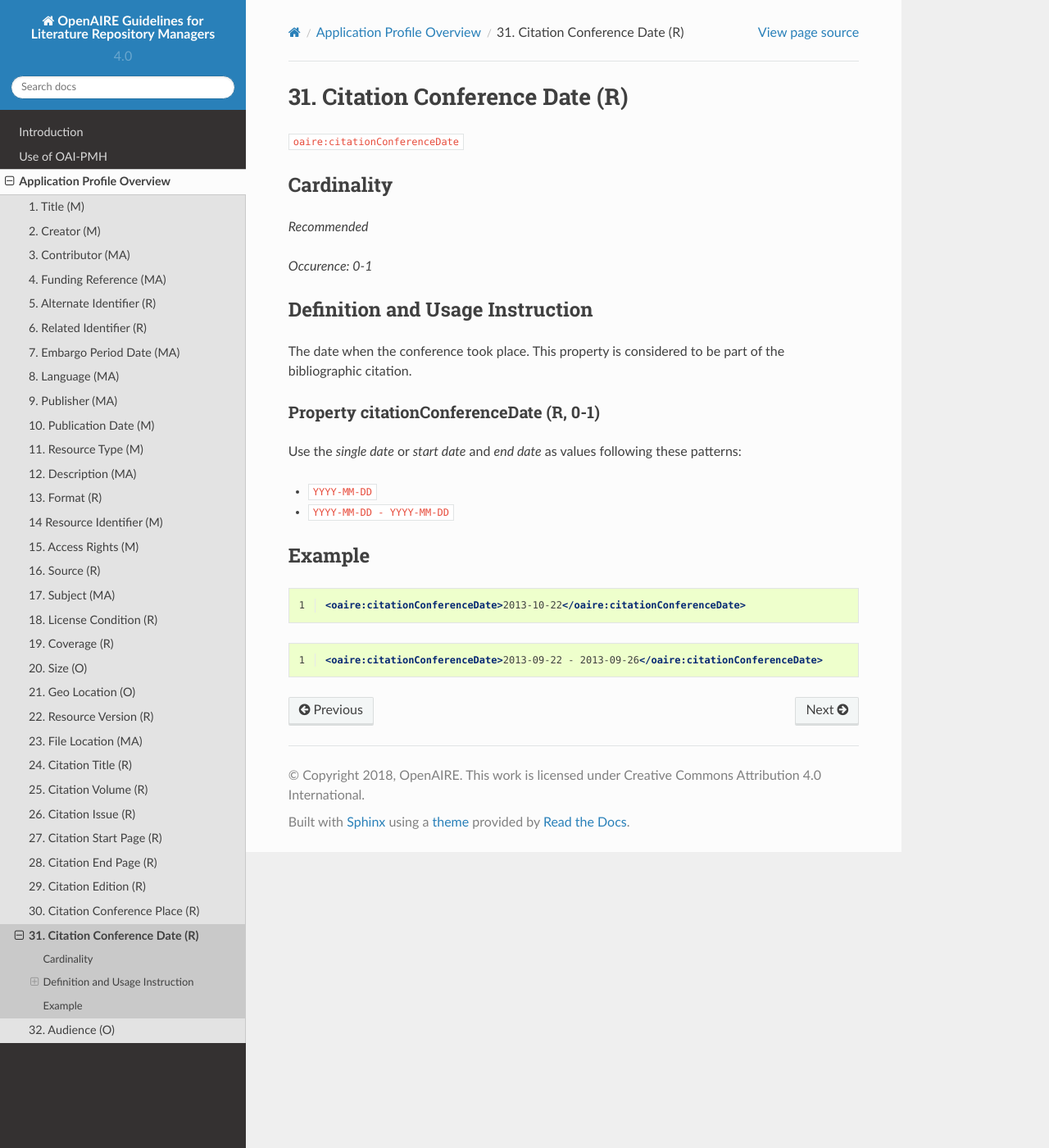
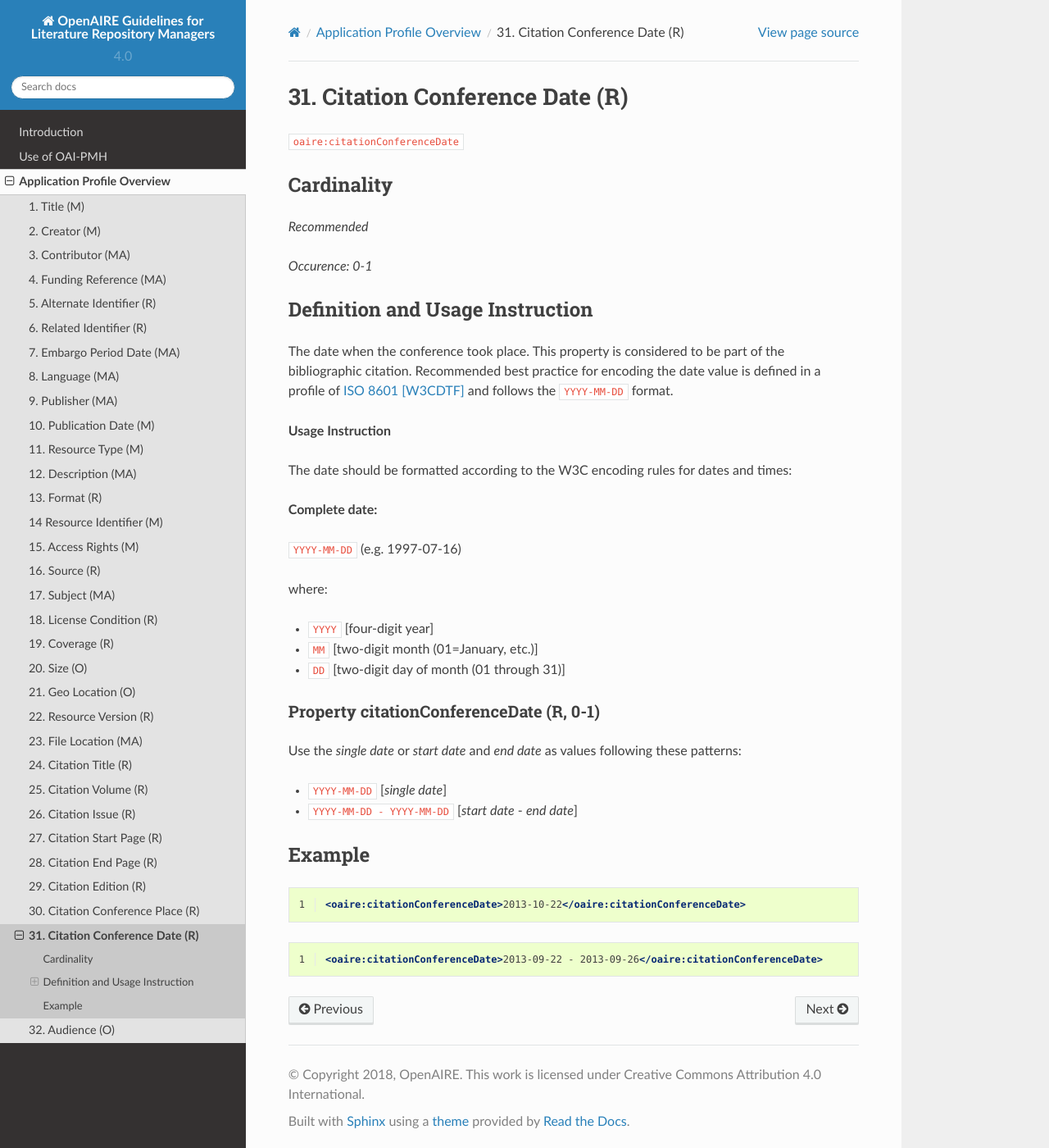
Before and after one commit to openaire/guidelines-literature-repositories, a Sphinx documentation site: the page built from docs/field_citationconferencedate.rst, in a window 1280 px wide and 1400 px high. Shown: the whole window at 82% size. Built offline with Sphinx 7.4.7 and the Read the Docs theme 2.0.0, drawn with Linux system fonts in a browser that asks for light colours; a script that is not in the unit is left out.

Commit message:
add ISO8601 standard to CitationConferenceDate

```diff
--- a/docs/field_citationconferencedate.rst
+++ b/docs/field_citationconferencedate.rst
@@ -15,15 +15,29 @@ Cardinality
 Definition and Usage Instruction
 ~~~~~~~~~~~~~~~~~~~~~~~~~~~~~~~~
 
-The date when the conference took place. This property is considered to be part of the bibliographic citation.
+The date when the conference took place. This property is considered to be part of the bibliographic citation. Recommended best practice for encoding the date value is defined in a profile of `ISO 8601 [W3CDTF] <https://www.iso.org/iso-8601-date-and-time-format.html>`_ and follows the ``YYYY-MM-DD`` format.
+
+**Usage Instruction**
+
+The date should be formatted according to the W3C encoding rules for dates and times:
+
+**Complete date:**
+
+``YYYY-MM-DD`` (e.g. 1997-07-16)
+
+where:
+
+* ``YYYY`` [four-digit year]
+* ``MM`` [two-digit month (01=January, etc.)]
+* ``DD`` [two-digit day of month (01 through 31)]
 
 Property citationConferenceDate (R, 0-1)
 ----------------------------------------
 
 Use the *single date* or *start date* and *end date* as values following these patterns:
 
-* ``YYYY-MM-DD``
-* ``YYYY-MM-DD - YYYY-MM-DD``
+* ``YYYY-MM-DD`` [*single date*]
+* ``YYYY-MM-DD - YYYY-MM-DD`` [*start date* - *end date*]
 
 Example
 ~~~~~~~
```
